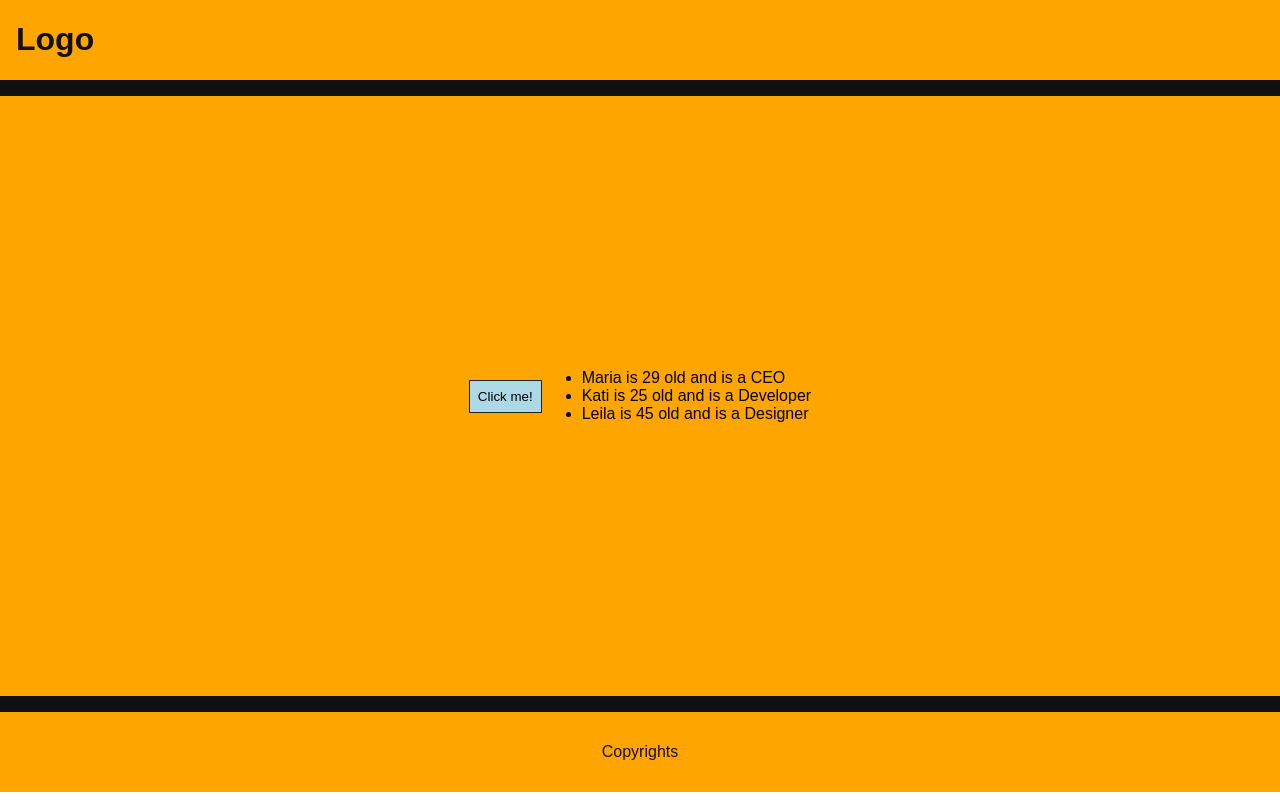
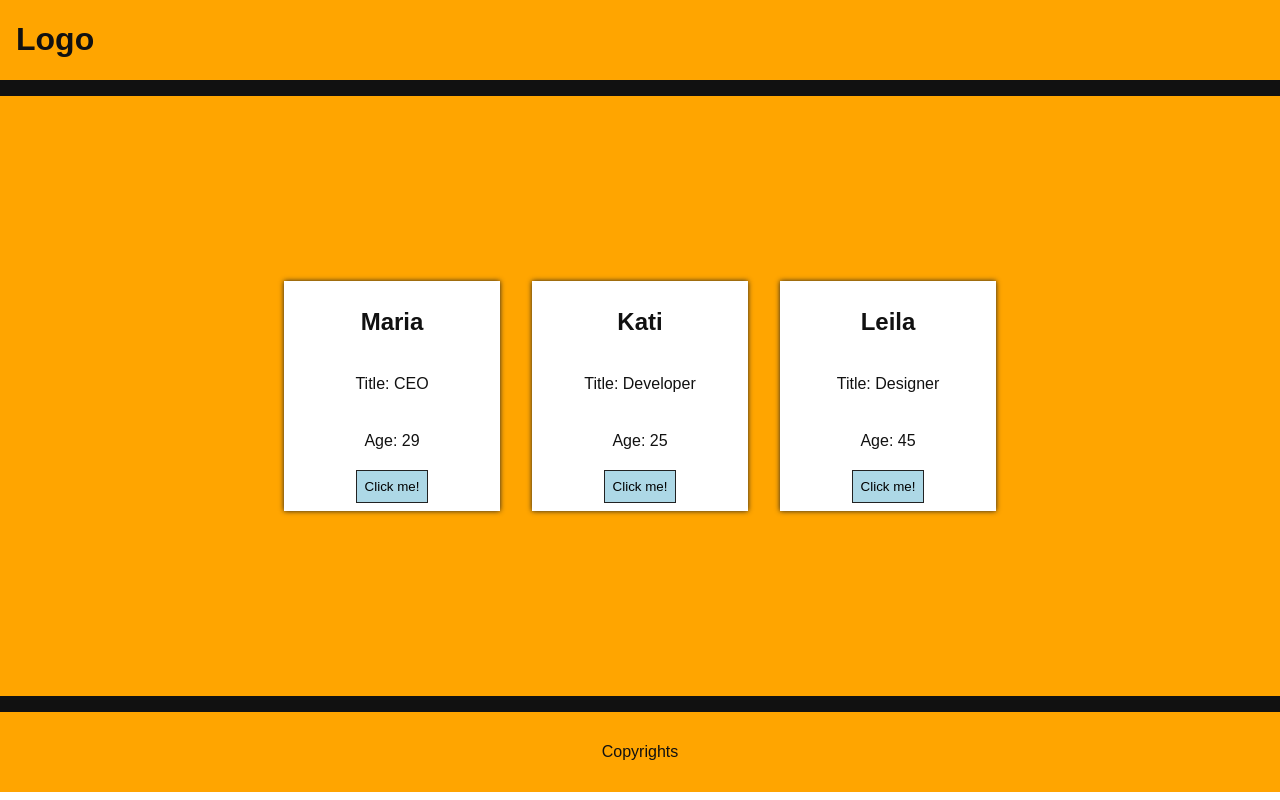
Before and after one commit to remuollinen/boxes-demo, a React (Create React App) app: page / in a window 1280 px wide. Built offline with nearby package versions, Linux system fonts and the light colour scheme.

Commit message:
rendered boxes with map method

```diff
--- a/src/components/MainC.js
+++ b/src/components/MainC.js
@@ -17,14 +17,9 @@ class MainC extends Component {
 	render() {
 		return (
 			<main>
-				<button onClick={this.changeNameHandler}>Click me!</button>
-				<ul>
-					{this.state.persons.map((person) => (
-						<li>
-							{person.name} is {person.age} old and is a {person.title}
-						</li>
-					))}
-				</ul>
+				{this.state.persons.map((person) => (
+					<Box name={person.name} age={person.age} title={person.title} />
+				))}
 			</main>
 		);
 	}
```
